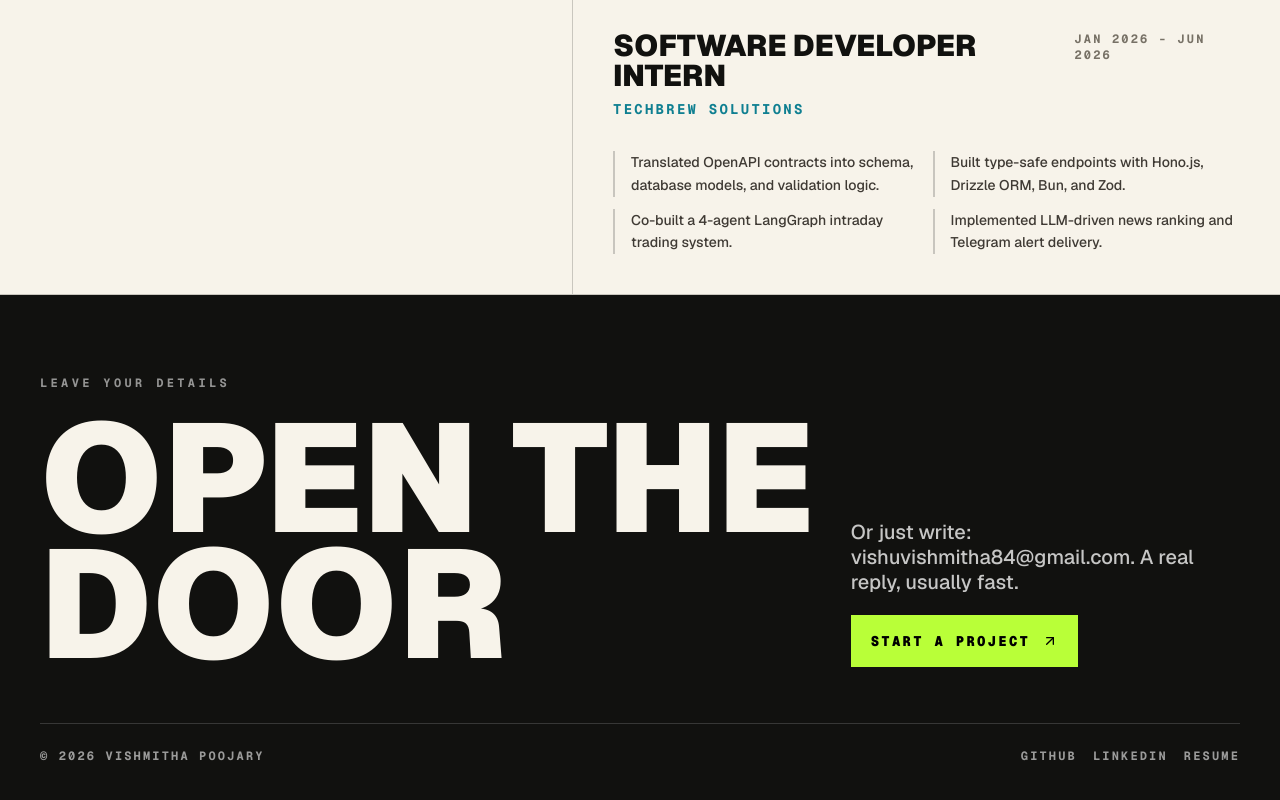
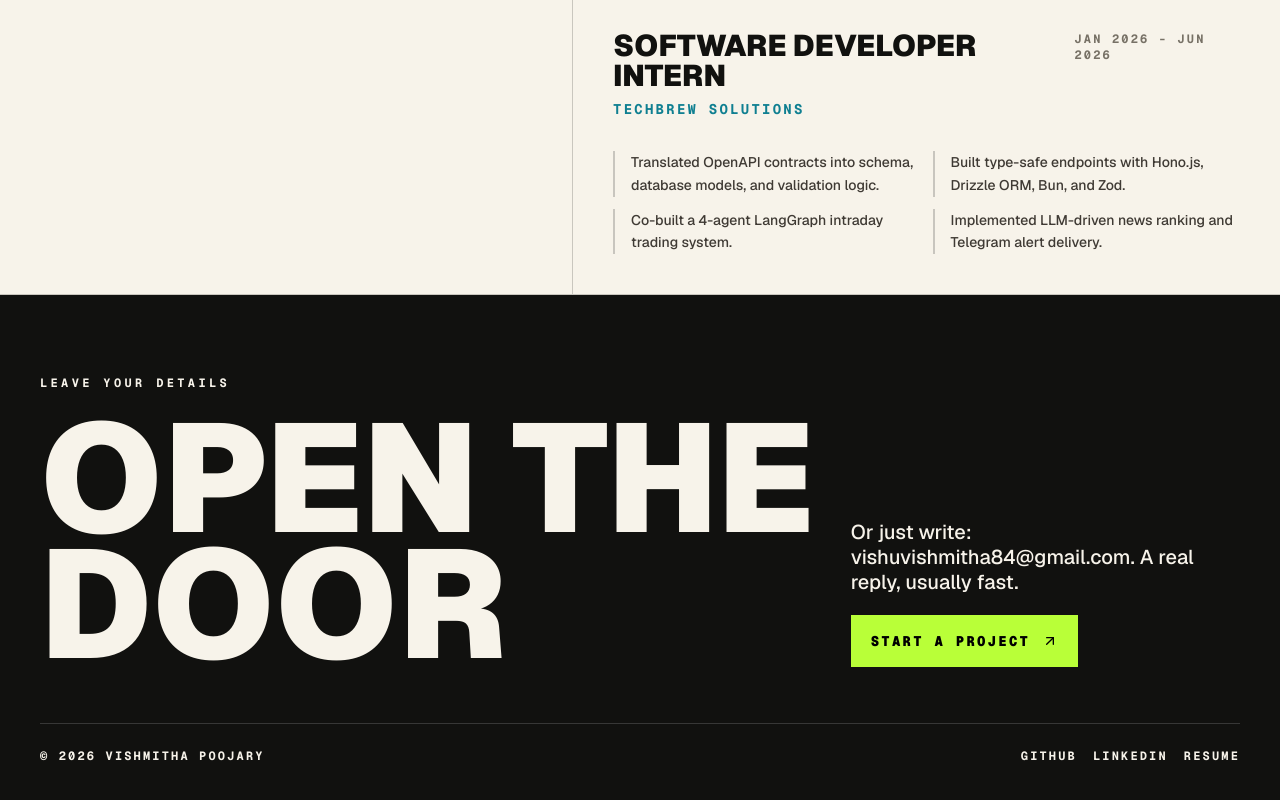
Before and after one commit to adhi-debug/portfolio_temp, a Next.js app: page / in a window 1280 px wide. Shown: the part 3590-4390 px from the top of the page. Built offline with nearby package versions, Linux system fonts and the light colour scheme.

Commit message:
fix: improve footer text contrast

```diff
--- a/src/app/page.tsx
+++ b/src/app/page.tsx
@@ -277,11 +277,11 @@ export default function Home() {
 
       <footer id="contact" className="bg-[var(--ink)] px-4 py-14 text-[var(--paper)] sm:px-10 sm:py-20">
         <div className="mx-auto max-w-7xl">
-          <p className="font-mono text-xs font-bold uppercase tracking-[0.28em] text-white/55">Leave your details</p>
+          <p className="font-mono text-xs font-bold uppercase tracking-[0.28em] text-[var(--paper)]">Leave your details</p>
           <div className="mt-6 grid gap-8 lg:grid-cols-[1fr_0.5fr] lg:items-end">
             <h2 className="text-[clamp(3.7rem,12vw,10rem)] font-black uppercase leading-[0.82] tracking-normal">Open the door</h2>
             <div className="space-y-5">
-              <p className="text-xl font-medium leading-tight text-white/76">
+              <p className="text-xl font-medium leading-tight text-[var(--paper)]">
                 Or just write: vishuvishmitha84@gmail.com. A real reply, usually fast.
               </p>
               <a
@@ -295,12 +295,12 @@ export default function Home() {
               </a>
             </div>
           </div>
-          <div className="mt-14 flex flex-col gap-4 border-t border-white/16 pt-6 font-mono text-xs font-bold uppercase tracking-[0.18em] text-white/58 sm:flex-row sm:items-center sm:justify-between">
+          <div className="mt-14 flex flex-col gap-4 border-t border-white/16 pt-6 font-mono text-xs font-bold uppercase tracking-[0.18em] text-[var(--paper)] sm:flex-row sm:items-center sm:justify-between">
             <p>© 2026 Vishmitha Poojary</p>
             <div className="flex gap-4">
-              <a href="https://github.com/vishmithapoojary84" target="_blank" rel="noreferrer" className="hover:text-white">GitHub</a>
-              <a href="https://linkedin.com/in/vishmitha-poojary-39122a320" target="_blank" rel="noreferrer" className="hover:text-white">LinkedIn</a>
-              <a href="/Vishmitha%20Resume.pdf" download="Vishmitha-Resume.pdf" className="hover:text-white">Resume</a>
+              <a href="https://github.com/vishmithapoojary84" target="_blank" rel="noreferrer" className="hover:underline">GitHub</a>
+              <a href="https://linkedin.com/in/vishmitha-poojary-39122a320" target="_blank" rel="noreferrer" className="hover:underline">LinkedIn</a>
+              <a href="/Vishmitha%20Resume.pdf" download="Vishmitha-Resume.pdf" className="hover:underline">Resume</a>
             </div>
           </div>
         </div>
```
